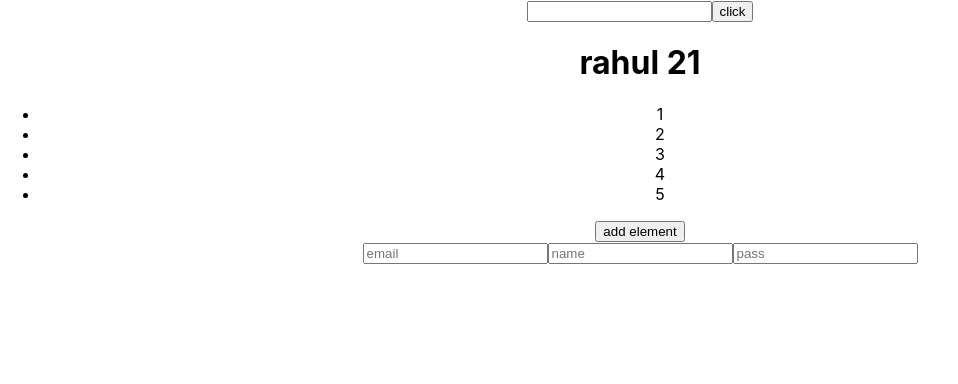
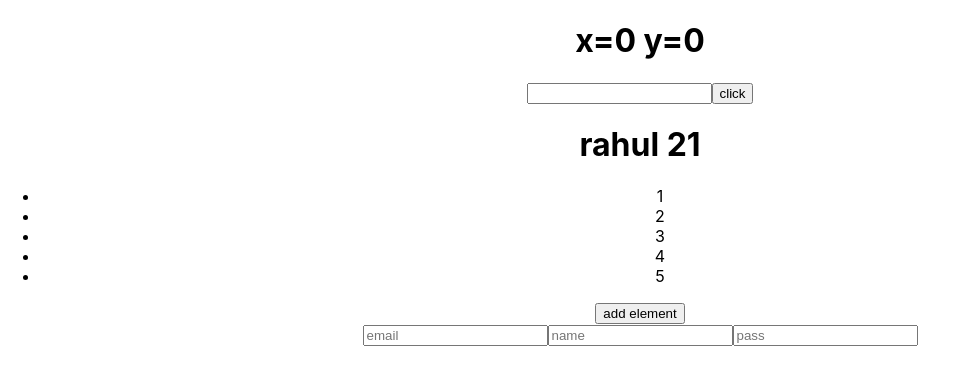
Before and after one commit to Rahul9099/React-_learning, a React (Create React App) app: page / in a window 1280 px wide. Shown: the top 384 px of the page, without its empty margins (0-958 px from the left). Built offline with nearby package versions, Linux system fonts and the light colour scheme.

Commit message:
useEffect hook

```diff
--- a/src/App.js
+++ b/src/App.js
@@ -1,6 +1,7 @@
 import './App.css';
 import Bhook from './Components/Bhook';
 import List from './Components/List';
+import UseEffectex1 from './Components/UseEffectex1';
 import UseForms from './Components/UseForms';
 
 const user={
@@ -38,7 +39,7 @@ const Job =(props)=>{
 function App() {
   return (
     <div className='App'>
-
+   <UseEffectex1/>
    <Bhook/>
    <List/>
    <UseForms/>
--- a/src/Components/List.jsx
+++ b/src/Components/List.jsx
@@ -1,4 +1,4 @@
-import React, { useCallback, useState } from 'react'
+import React, { useState } from 'react'
 
 function List() {
     const items=()=>{
--- /dev/null
+++ b/src/Components/UseEffectex1.jsx
@@ -0,0 +1,18 @@
+import React, { useEffect, useState } from 'react'
+
+function UseEffectex1() {
+    const [state,setState]=useState({x:0,y:0})
+  useEffect(()=>{
+    window.addEventListener('pointermove',(e)=>{
+       setState({x:e.clientX,y:e.clientY})
+    })
+  },[])
+
+  return (
+    <div>
+     <h1>x={state.x} y={state.y}</h1>
+    </div>
+  )
+}
+
+export default UseEffectex1;
```
